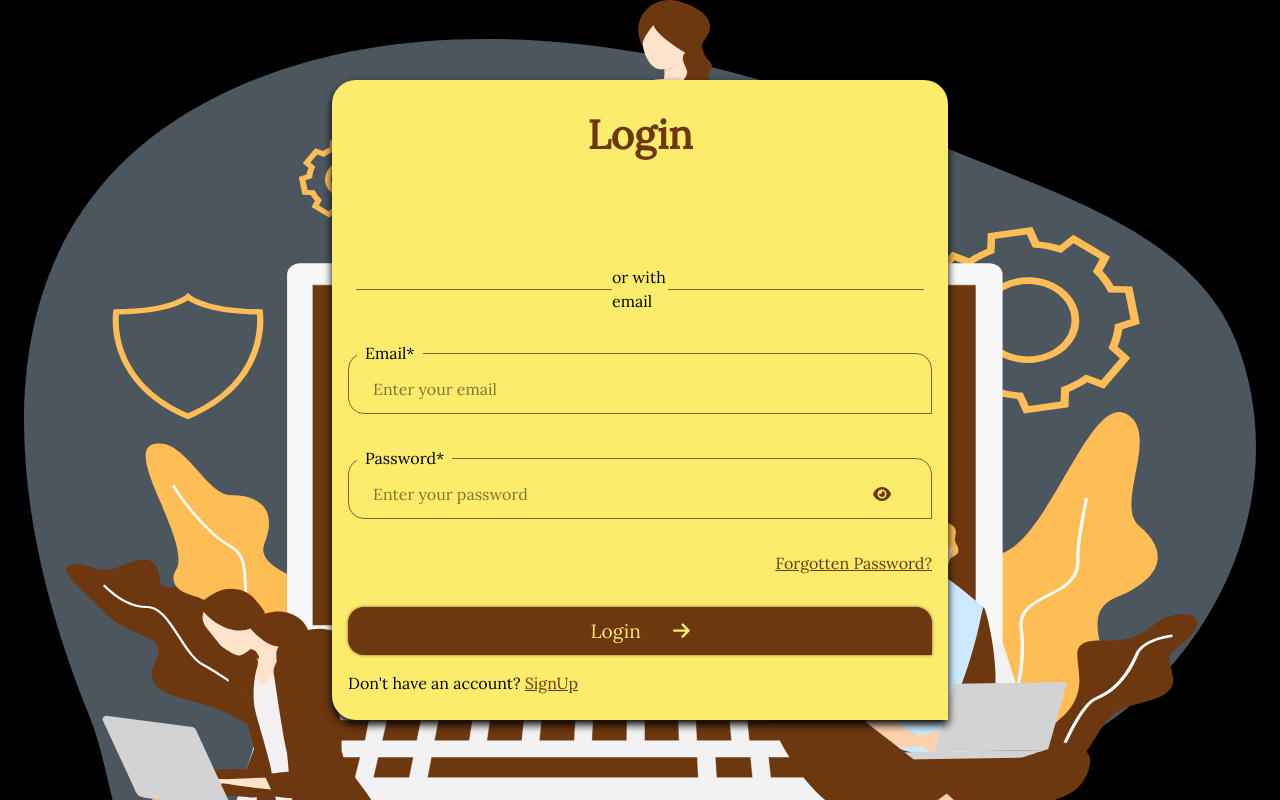
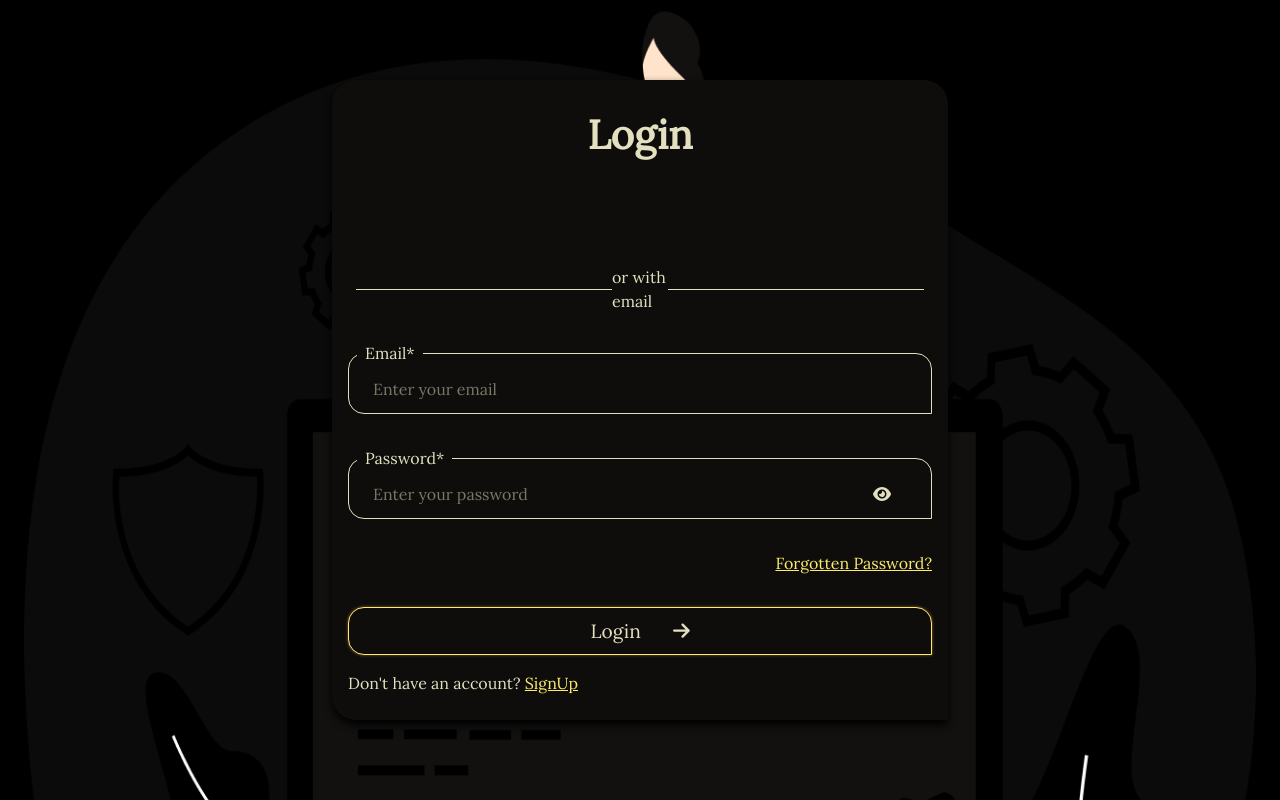
Before and after one commit to SaliMerc/lughanestfrontend, a React (Vite) app: page /login in a window 1280 px wide. Built offline with nearby package versions, Linux system fonts and the light colour scheme; no server answers.

Commit message:
Changed the colors of the authentication pages

```diff
--- a/src/AuthForms.css
+++ b/src/AuthForms.css
@@ -1,5 +1,4 @@
-
-button{
+button {
     outline: none;
     border: none;
     height: 3rem;
@@ -8,8 +7,10 @@ button{
     box-shadow: 0 0 0.2rem #8F5932;
     border-radius: 1rem 1rem 0 1rem;
     cursor: pointer;
-    background-color: #6D3710;
-    color: #FBEC6C;
+    background-color: #0E0D0C;
+    color: #E3E0C0;
+    border: 1px solid #FBEC6C !important;
+    transition: background-color 300ms, color 300ms !important;
     font-size: 1.2rem;
     display: flex;
     justify-content: center;
@@ -17,11 +18,13 @@ button{
     align-items: center;
     margin: 1rem 0;
 }
-form{
+
+form {
     display: flex;
     flex-direction: column;
 }
- form button{
+
+form button {
     width: 100%;
 }
 
@@ -30,71 +33,82 @@ form{
         border: 1px solid #8F5932;
         padding: 0.5rem;
     }
+
     legend {
         padding-left: 0.5rem;
         padding-right: 0.5rem;
     }
 }
 
-.form-header-items hr{
+.form-header-items hr {
     width: 16rem;
     border: none;
-    border-top: 1px solid #8F5932;
+    border-top: 1px solid #E3E0C0;
 }
-.form-title{
+
+.form-title {
     width: 100%;
     display: flex;
     justify-content: center;
     align-items: center;
     margin-bottom: 1.5rem;
 }
-.login-with-google{
+
+.login-with-google {
     margin-bottom: 1.5rem;
 }
-.login-with-google a button{
+
+.login-with-google a button {
     width: 100%;
     cursor: pointer;
     background-color: #F1EDEA;
     color: #000000;
 }
-.form-div{
+
+.form-div {
     display: flex;
     flex-direction: column;
     justify-content: center;
     min-height: 80vh;
     margin: 2rem 0;
-    background-color: #FBEC6C;
+    background-color: #0E0D0C;
     width: 50%;
     border-radius: 1.5rem 1.5rem 0 1.5rem;
     box-shadow: 0 0.3rem 0.5rem #000000;
     padding: 1rem;
+    color: #E3E0C0;
 }
-fieldset{
-    border: 1px solid #8F5932;
-    /* box-shadow: 0 0 0.2rem #8F5932; */
+
+fieldset {
+    border: 1px solid #E3E0C0;
     margin: 1rem 0;
     border-radius: 1rem 1rem 0 1rem;
 }
-fieldset input{
+
+fieldset input {
     width: 100%;
     height: 2rem;
-    background-color: #FBEC6C;
+    background-color: #0E0D0C;
     border: none;
     outline: none;
     padding: 0 1rem;
 }
-.heading-item{
+
+.heading-item {
     font-size: 2.5rem;
     font-weight: 600;
-    color: #6D3710;
+    color: #E3E0C0;
 }
-.heading-item span{
-    color: #8F5932;
+
+.heading-item span {
+    color: #FBEC6C;
 }
-.underlined-item{
+
+.underlined-item {
     text-decoration: underline;
-    color: #6D3710;
+    color: #FBEC6C;
 }
+
 .forgotten-pass-container {
     display: flex;
     justify-content: flex-end;
@@ -105,6 +119,7 @@ fieldset input{
 .password-input-wrapper {
     position: relative;
 }
+
 .password-input-wrapper input {
     width: 100%;
 }
@@ -115,28 +130,33 @@ fieldset input{
     top: 50%;
     transform: translateY(-50%);
     cursor: pointer;
-  color: #6D3710;
+    color: #E3E0C0;
 }
-.terms-div{
+
+.terms-div {
     display: flex;
     font-size: 0.9rem;
 }
+
 input:checked {
-  accent-color: #6D3710;
+    accent-color: #E3E0C0;
 }
 
 @media screen and (max-width: 768px) {
-    .form-header-items hr{
+    .form-header-items hr {
         width: 5rem;
     }
-    .form-div{
+
+    .form-div {
         padding: 1rem;
-        width:100%;
+        width: 100%;
     }
-    .heading-item{
+
+    .heading-item {
         font-size: 1.5rem;
     }
-    button{
+
+    button {
         width: 100%;
     }
 }
--- a/src/landing-page-and-auth/ChangePassword.jsx
+++ b/src/landing-page-and-auth/ChangePassword.jsx
@@ -4,7 +4,7 @@ import { FontAwesomeIcon } from '@fortawesome/react-fontawesome';
 import { faArrowRight, faEye, faEyeSlash } from '@fortawesome/free-solid-svg-icons';
 import { handleValidateResetToken, handleSubmitNewPassword } from '../utils/authUtils';
 import '../AuthForms.css';
-import auth_background from '../assets/password-reset-image.svg';
+import auth_background from '../assets/password-reset-image.png';
 
 function ChangePasswordReset() {
   const [showPassword, setShowPassword] = useState(false);
--- a/src/landing-page-and-auth/ForgottenPassword.jsx
+++ b/src/landing-page-and-auth/ForgottenPassword.jsx
@@ -1,7 +1,7 @@
 import { useState } from 'react';
 
 import '../AuthForms.css';
-import auth_background from '../assets/password-reset-image.svg';
+import auth_background from '../assets/password-reset-image.png';
 import { FontAwesomeIcon } from '@fortawesome/react-fontawesome';
 import { faArrowLeft, faArrowRight, faEye, faEyeSlash } from '@fortawesome/free-solid-svg-icons';
 
--- a/src/landing-page-and-auth/Login.jsx
+++ b/src/landing-page-and-auth/Login.jsx
@@ -2,7 +2,7 @@ import { useState,useEffect } from 'react';
 import { useNavigate, useSearchParams } from 'react-router-dom';
 import { GoogleOAuthProvider, GoogleLogin } from '@react-oauth/google';
 import { handleGoogleLogin, handleEmailLogin} from '../utils/authUtils';
-import auth_background from '../assets/login-signup-image.svg';
+import auth_background from '../assets/login-signup-image.png';
 import { FontAwesomeIcon } from '@fortawesome/react-fontawesome';
 import { faArrowRight, faEye, faEyeSlash } from '@fortawesome/free-solid-svg-icons';
 
--- a/src/landing-page-and-auth/Signup.jsx
+++ b/src/landing-page-and-auth/Signup.jsx
@@ -5,7 +5,7 @@ import { GoogleOAuthProvider, GoogleLogin } from '@react-oauth/google';
 import { handleGoogleLogin, handleEmailSignup, handleGettingLocation } from '../utils/authUtils';
 
 import '../AuthForms.css';
-import auth_background from '../assets/login-signup-image.svg';
+import auth_background from '../assets/login-signup-image.png';
 import { FontAwesomeIcon } from '@fortawesome/react-fontawesome';
 import { faArrowRight, faEye, faEyeSlash } from '@fortawesome/free-solid-svg-icons';
 
```
Also changed, not shown: src/assets/login-signup-image.png (added), src/assets/password-reset-image.png (added). Lines whose indentation alone changed are shown as unchanged.
